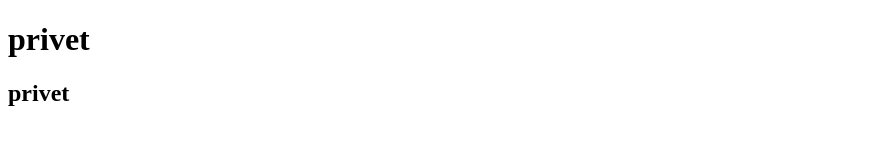
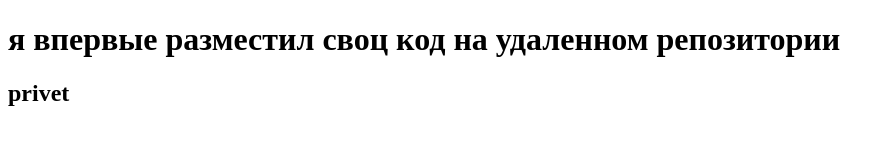
Before and after one commit to q1only1/new-repo, a plain HTML site: page index.html in a window 1280 px wide. Shown: the whole page, without its empty margins (0-894 px from the left). Drawn offline with Linux system fonts and the light colour scheme.

Commit message:
new commit

```diff
--- a/index.html
+++ b/index.html
@@ -3,10 +3,10 @@
 <head>
     <meta charset="UTF-8">
     <meta name="viewport" content="width=device-width, initial-scale=1.0">
-    <title>Document</title>
+    <title>novyi git project</title>
 </head>
 <body>
-    <h1>privet</h1>
+    <h1>я впервые разместил своц код на удаленном репозитории</h1>
     <h2>privet</h2>
 </body>
 </html>
```
